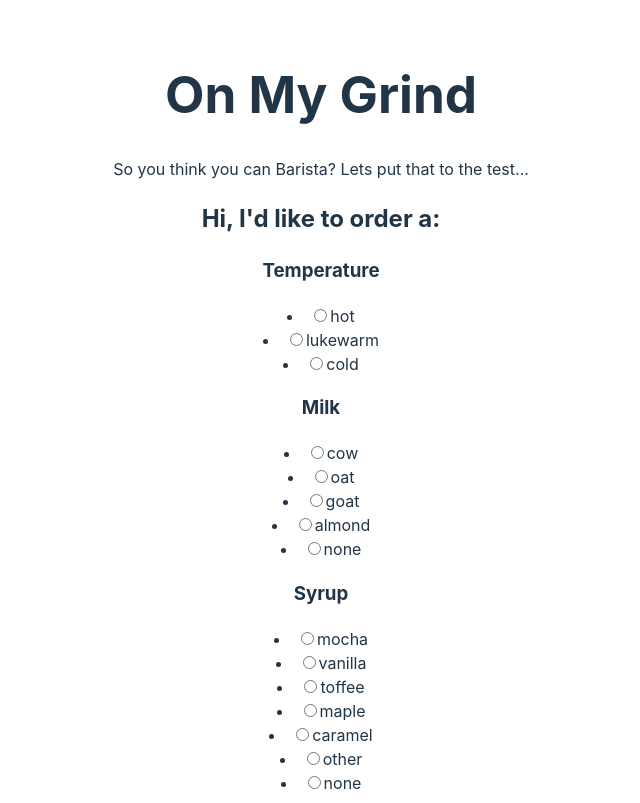
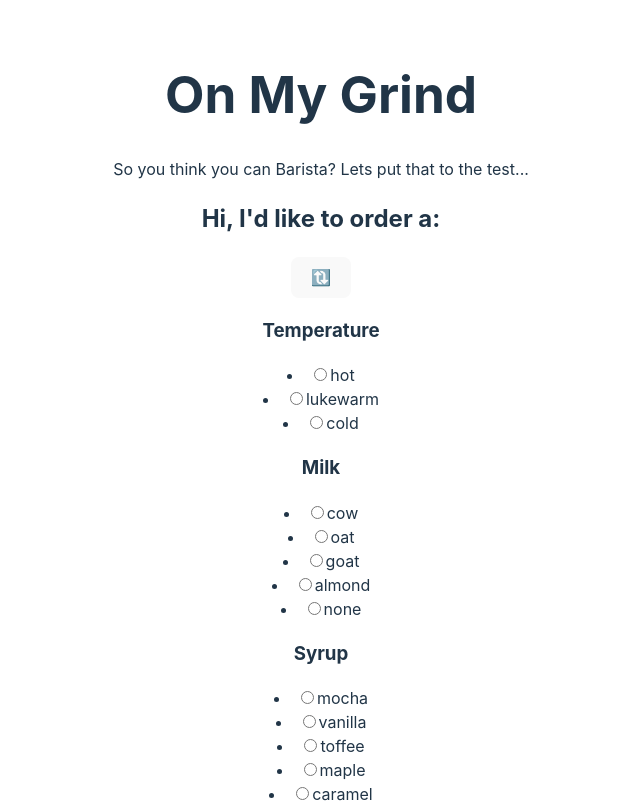
Before and after one commit to robo27918/barista-app, a React (Vite) app: page / in a window 1280 px wide. Shown: the top 803 px of the page, without its empty margins (319-959 px from the left). Built offline with nearby package versions, Linux system fonts and the light colour scheme.

Commit message:
finished step 3

```diff
--- a/src/Components/BaristaForm.jsx
+++ b/src/Components/BaristaForm.jsx
@@ -1,11 +1,51 @@
 import React, {Component, useState} from "react";
 import RecipieChoices from "./RecipieChoices";
+import drinksJson from "./drinks.json"
+import { random } from "lodash";
 
-const BaristaForm =  () =>{
+
+const BaristaForm =  () => {
 
     // creating a state variable to handle all
     // of the controlled inputs for our four basic ingridient categories
 
+    // state varaible to hold the currentdrink name
+    const [currentDrink ,setCurrentDrink] = useState("");
+    // state variable to hold the currentDrink and its trueRecipe
+    const[trueRecipe, setTrueRecipe] = useState(
+        {
+            'temperature' : "",
+            "mik": "",
+            "syrup":"",
+            "blended": ""
+        }
+    );
+    const getNextDrink = () => {
+        console.log("from getNextDrink...")
+        let randomDrinkIndex = Math.floor(Math.random()* drinksJson.drinks.length);
+        //set the currentDrink state variable to the name at the random index of the
+        //drinks list in the drinksJson
+        console.log("name...", drinksJson.drinks[randomDrinkIndex].name)
+        setCurrentDrink(drinksJson.drinks[randomDrinkIndex].name)
+        //setting the trueRecipe state varaible to the ingredients associated
+        // with that drink
+        console.log("ingridients... ",drinksJson.drinks[randomDrinkIndex].ingredients)
+        setTrueRecipe(drinksJson.drinks[randomDrinkIndex].ingredients)
+    }
+    const onNewDrink = () =>{
+        //intended to clear out past state variable
+        console.log("calling onNewDrink..")
+        setInputs({
+            'temperature':'',
+            'milk': '',
+            'syrup':'',
+            'blended': '',
+        });
+        getNextDrink();
+    };
+    const onCheckAnswer = () =>{
+        //code goes here
+    };
     const [inputs, setInputs] = useState({
         'temperature' : "",
         "mik": "",
@@ -19,15 +59,23 @@ const ingredients = {
         'milk': ['cow', 'oat', 'goat', 'almond', 'none'],
         'blended': ['yes', 'turbo', 'no']
     }
-    const onNewDrink =() =>{
-        //code goes here
-    };
-    const onCheckAnswer = () =>{
-        //code goes here
-    };
+
+
+
     return(
         <div>
             <h2>Hi, I'd like to order a:</h2>
+
+            <div className="drink-container">
+                <h2 className="mini-header">{currentDrink}</h2>
+                <button
+                   type="new-drink-button"
+                   className="button newdrink"
+                   onClick={onNewDrink}
+                >
+                    🔃
+                </button>
+            </div>
 
             <h3>Temperature</h3>
             <div className="answer-space">
@@ -87,13 +135,13 @@ const ingredients = {
             </form>
             <button type="submit"
                     className="button submit"
-                    onClick={onCheckAnswer()}
+                    onClick={onCheckAnswer}
             >Check Answer
             </button>
 
             <button type="new-drink-button"
             className="button submit"
-            onClick={onNewDrink()}
+            onClick={onNewDrink}
             >New Drink</button>
         </div>
     );
```
Also changed, not shown: src/Components/drinks.json (renamed from src/drinks.json). Lines whose indentation alone changed are shown as unchanged.
